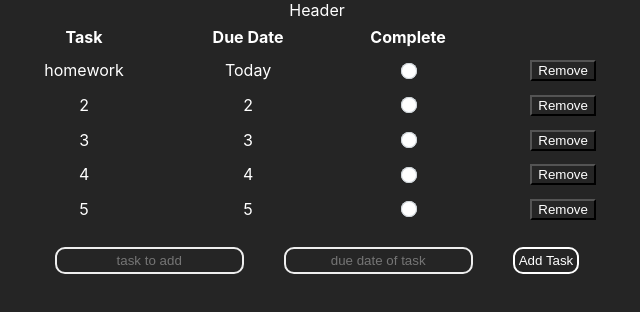
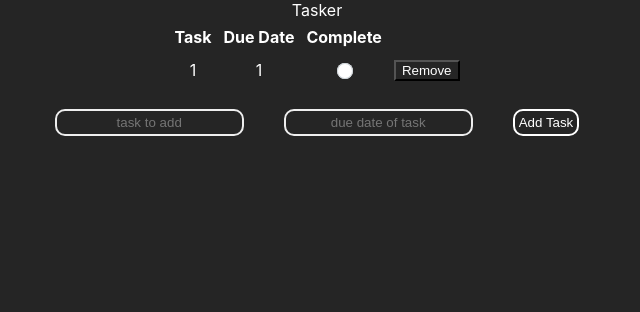
Before and after one commit to flugelg/tasker, a React (Create React App) app: page / in a window 1280 px wide. Shown: the top 312 px of the page, without its empty margins (323-963 px from the left). Built offline with nearby package versions, Linux system fonts and the light colour scheme; data requests are answered from the project's data file; the HTML template or start-up script is replaced by a standard one.

Commit message:
Fixed updating feature

```diff
--- a/db.json
+++ b/db.json
@@ -1,33 +1,9 @@
 {
   "list": [
     {
-      "id": 0,
-      "tasks": "homework",
-      "due": "Today",
-      "complete": false
-    },
-    {
       "id": 1,
-      "tasks": "2",
-      "due": "2",
-      "complete": false
-    },
-    {
-      "id": 2,
-      "tasks": "3",
-      "due": "3",
-      "complete": false
-    },
-    {
-      "id": 3,
-      "tasks": "4",
-      "due": "4",
-      "complete": false
-    },
-    {
-      "id": 4,
-      "tasks": "5",
-      "due": "5",
+      "tasks": "1",
+      "due": "1",
       "complete": false
     }
   ]
--- a/src/App.css
+++ b/src/App.css
@@ -28,7 +28,11 @@ input[type=text] {
 .task-table{
   margin-left: auto;
   margin-right: auto;
-  width: 50%;
+}
+.task-data {
+  border: 1px solid #999;
+  padding: 0.5rem;
+  text-align: left;
 }
 
 .App-header{
@@ -37,7 +41,7 @@ input[type=text] {
 
 @keyframes strike{
   0%   { width : 0; }
-  100% { width: 100%; }
+  100% { width: 50%; }
 }
 .strike {
   position: relative;
@@ -75,7 +79,6 @@ input[type=text] {
   cursor: pointer;
 }
 
-
 [type=checkbox]::before {
   content: "";
   color: transparent;
--- a/src/components/CreateTask.js
+++ b/src/components/CreateTask.js
@@ -1,6 +1,7 @@
 import React, {useState} from 'react'
 
-const CreateTask = () => {
+const CreateTask = ({updateTasks, setTodoList, todoList}) => {
+    const [newAdded, setNewAdded] = useState({})
     const [addTodo, setAddTodo] = useState({
         id: "",
         tasks: "",
@@ -20,7 +21,6 @@ const CreateTask = () => {
         if( addTodo.due === ""){
             return console.log("Please add a due date")
         }
-        console.log(addTodo);
 
         fetch("http://localhost:3000/list", {
           method: "POST",
@@ -30,13 +30,15 @@ const CreateTask = () => {
           body: JSON.stringify(addTodo),
         })
         .then(res => res.json())
+        .then(data => setTodoList([...todoList, data]))
+
     }
 
   return (
     <form id="formStyle" onSubmit={handleSubmit}>
         {/* create an input element */}
-          <input type="text" name="tasks" placeholder="task to add" onChange={handleChange}/>
-          <input type="text" name="due" placeholder="due date of task" onChange={handleChange}/>
+          <input type="text" name="tasks" placeholder="task to add" value={addTodo.tasks} onChange={handleChange}/>
+          <input type="text" name="due" placeholder="due date of task" value={addTodo.due} onChange={handleChange}/>
           <button id='add-button'>Add Task</button>
     </form>
   )
--- a/src/components/DeleteTask.js
+++ b/src/components/DeleteTask.js
@@ -1,12 +1,13 @@
 import React from 'react'
 
-const DeleteItem = ({todo}) => {
+const DeleteTask = ({todo, deleteTasks}) => {
 
     function deleteTask(){
         console.log("deleted", todo)
         fetch("http://localhost:3000/list/" + todo.id, {
           method: "DELETE",
           })
+          .then(deleteTasks())
     }
 
     return (
@@ -16,4 +17,4 @@ const DeleteItem = ({todo}) => {
     );
 }
 
-export default DeleteItem
+export default DeleteTask
--- a/src/components/Header.js
+++ b/src/components/Header.js
@@ -2,7 +2,8 @@ import React from 'react'
 
 const Header = () => {
   return (
-    <div>Header</div>
+    <div>Tasker
+    </div>
   )
 }
 
--- a/src/components/TaskItem.js
+++ b/src/components/TaskItem.js
@@ -1,7 +1,7 @@
 import React, { useState } from 'react'
-import DeleteItem from './DeleteTask';
+import DeleteTask from './DeleteTask';
 
-const TaskItem = ({todo}) => {
+const TaskItem = ({todo, deleteTasks}) => {
   const [taskComplete, setTaskComplete] = useState();
   const {tasks, due, complete} = todo; //deconstructs task
 
@@ -31,14 +31,14 @@ const TaskItem = ({todo}) => {
   }
 
   return (
-    <tr>
-      <td id="task" className={todo.complete ? "strike" : ""}>{tasks}</td>
-      <td id="due" className={todo.complete ? "strike" : ""}>{due}</td>
+    <tr className={todo.complete ? "strike" : ""}>{/* if the task is complete put classname as strike, if its not complete have no class name */}
+      <td id="task">{tasks}</td>
+      <td id="due">{due}</td>
       <td>
         <input id="completeCheck" type="checkbox" onChange={handleClick} defaultChecked={complete}/> {/* defaultChecked keeps marked when refreshed*/}
       </td>
       <td>
-          <DeleteItem todo={todo}/>
+          <DeleteTask todo={todo} deleteTasks={deleteTasks}/>
       </td>
     </tr>
   )
--- a/src/components/TaskList.js
+++ b/src/components/TaskList.js
@@ -9,11 +9,17 @@ const TaskList = () => {
     fetch('http://localhost:3000/list')
       .then(res => res.json())
       .then(data => setTodoList(data))
-  }, []);
+  }, []); //update dom when addNewTodos is called
 
   const displayTodo = todoList.map((todo) =>{
-    return <TaskItem key={todo.id} todo={todo}/>
+    return <TaskItem key={todo.id} todo={todo} deleteTasks={deleteTasks}/>
   })
+
+  function deleteTasks(id){
+    setTodoList([...todoList, ])
+    console.log("items deleted")
+  }
+
 
   return (
     <div>
@@ -31,7 +37,7 @@ const TaskList = () => {
           }
         </tbody>
       </table>
-      <CreateTask/>
+      <CreateTask todoList={todoList} setTodoList={setTodoList}/>
     </div>
   )
 }
```
